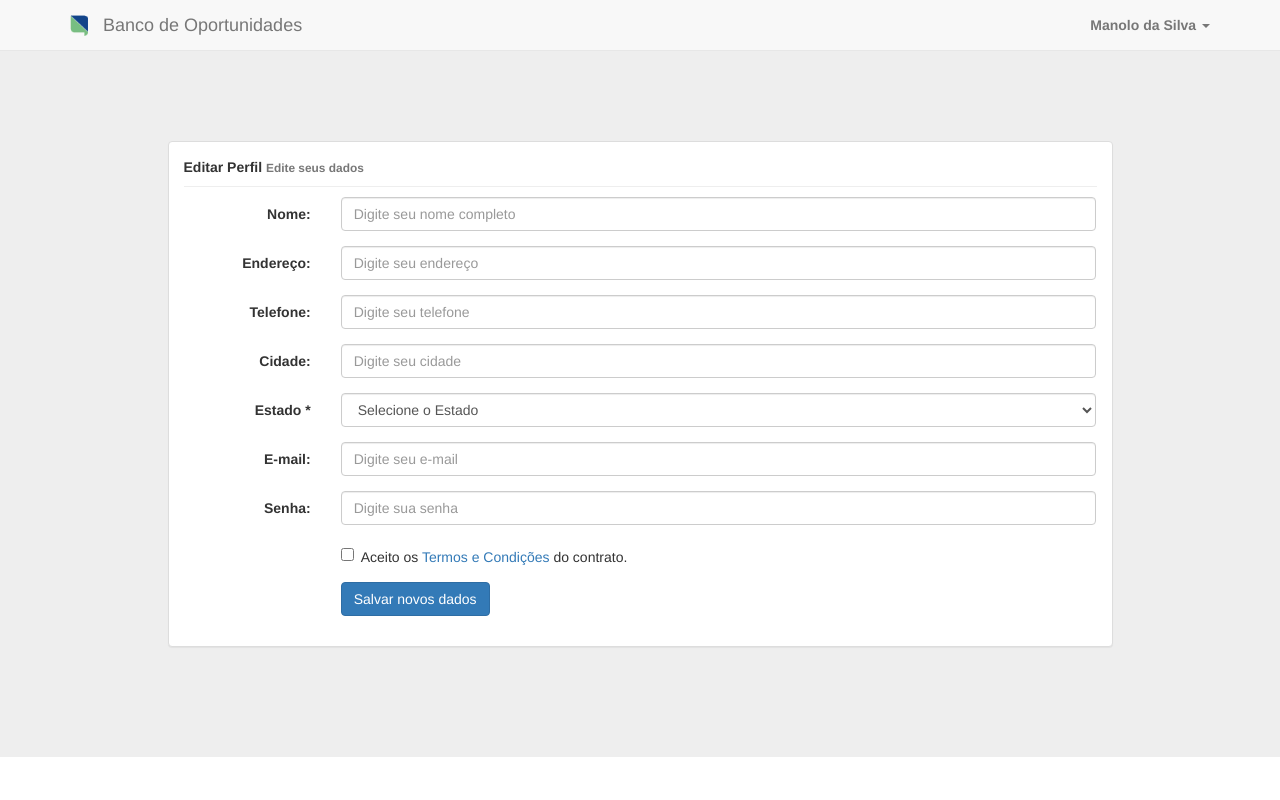
After one commit to MatheusRibak/BancoDeOportunidades, a CodeIgniter app: the page made by application/views/editar_perfil_academico.php in a window 1280 px wide. The commit adds this page. Run offline with CodeIgniter, Linux system fonts and the light colour scheme; data that the repository does not hold is empty.

Commit message:
Dia de mostrar o que foi para o cliente, estamos com medogit add *!

```diff
--- /dev/null
+++ b/application/core/MY_Controller.php
@@ -0,0 +1,13 @@
+<?php
+
+class MY_ControllerLogado extends CI_Controller{
+
+  function __construct(){
+    parent::__construct();
+
+      if(! $this->session->userdata('logado')){
+        redirect('Academico/carregaLogin');
+      }
+
+  }
+}
--- a/application/models/academico_model.php
+++ b/application/models/academico_model.php
@@ -7,6 +7,13 @@ class Academico_model extends CI_Model {
          $this->db->insert('academico', $data);
     }
 
+    function getAcademico($id_academico) {
+        $id_academico = (int) $id_academico;
+        $this->db->where('id_academico', $id_academico);
+        return $this->db->get('academico');
+    }
+
+
 
 
 
--- a/application/views/cadastra_experiencia.php
+++ b/application/views/cadastra_experiencia.php
@@ -70,7 +70,7 @@
                     Experiencia Cadastrada com sucesso!
                   </div>
               <?php } ?>
-							<form class="form-horizontal" action="<?= base_url('academico/salvaExp') ?>" method="post">
+							<form class="form-horizontal" action="<?= base_url('Painel_academico/salvaExp') ?>" method="post">
 								<div class="form-group">
 									<label for="nome" class="col-sm-2 control-label">Ocupação</label>
 
--- a/application/views/cadastra_formacao.php
+++ b/application/views/cadastra_formacao.php
@@ -71,7 +71,7 @@
                       Formação Cadastrada com sucesso!
                   </div>
               <?php } ?>
-							<form class="form-horizontal" action="<?= base_url('academico/salvaFormacao') ?>" method="post">
+							<form class="form-horizontal" action="<?= base_url('Painel_academico/salvaFormacao') ?>" method="post">
 								<div class="form-group">
 									<label for="nome" class="col-sm-2 control-label">Nome do curso</label>
 
--- /dev/null
+++ b/application/views/editar_perfil_academico.php
@@ -0,0 +1,183 @@
+<!DOCTYPE html>
+<html lang="pt-br">
+
+<head>
+	<meta charset="utf-8">
+	<meta http-equiv="X-UA-Compatible" content="IE=edge">
+	<meta name="viewport" content="width=device-width, initial-scale=1">
+	<title>Banco de Oportunidades</title>
+
+  <link rel="icon" href="<?= base_url('assets/img/favicon.png') ?>">
+  <link rel="stylesheet" href="<?= base_url('assets/css/style.css') ?>" type="text/css">
+  <link rel="stylesheet" href="<?= base_url('assets/css/bootstrap.min.css') ?>" type="text/css">
+  <link rel="stylesheet" href="<?= base_url('assets/fonts/font-awesome-4.3.0/css/font-awesome.min.css') ?>" type="text/css">
+</head>
+
+<body>
+<nav class="navbar navbar-default navbar-fixed-top no-radius no-margin" role="navigation">
+	<div class="container">
+		<div class="navbar-header">
+			<button type="button" class="navbar-toggle collapsed" data-toggle="collapse" data-target="#navbar-collapse-1">
+				<span class="sr-only">Toggle navigation</span>
+				<span class="icon-bar"></span>
+				<span class="icon-bar"></span>
+				<span class="icon-bar"></span>
+			</button>
+			<a href="#" class="navbar-brand">
+				<img src="<?= base_url('assets/img/favicon.png') ?>" alt="logo">
+			</a>
+			<a class="navbar-brand hidden-xs" href="index.php">Banco de Oportunidades</a>
+		</div>
+		<div class="collapse navbar-collapse" id="navbar-collapse-1">
+			<ul class="nav navbar-nav navbar-right">
+				<li class="dropdown">
+					<a href="#" class="dropdown-toggle" data-toggle="dropdown">
+						<b>Manolo da Silva</b> <span class="caret"></span>
+					</a>
+					<ul class="dropdown-menu">
+						<li>
+							<a href="#"><i class="fa fa-file-text fa-fw"></i> Meu Currículo</a>
+						</li>
+						<li>
+							<a href="#"><i class="fa fa-wrench fa-fw"></i> Editar Perfil</a>
+						</li>
+						<li class="divider"></li>
+						<li>
+							<a href="#"><i class="fa fa-sign-out fa-fw"></i> Sair</a>
+						</li>
+					</ul>
+				</li>
+			</ul>
+		</div>
+	</div>
+</nav>
+<div class="page-content">
+	<div class="form-add-content">
+		<div class="container">
+			<div class="row">
+				<div class="col-md-offset-1 col-md-10">
+					<div class="panel panel-default">
+						<div class="panel-body">
+							<div class="pn-heading">
+								<span class="pull-left">
+									<strong>Editar Perfil
+										<small class="text-muted">Edite seus dados</small>
+									</strong>
+								</span>
+							</div>
+              <?php if ($this->input->get('aviso') == 1) { ?>
+                  <div class="alert alert-success">
+                    Experiencia Cadastrada com sucesso!
+                  </div>
+              <?php } ?>
+              <form class="form-horizontal"  method="POST" action="<?= base_url('academico/perfilEditado') ?>">
+                  <div class="form-group">
+                      <label for="nome" class="col-sm-2 control-label">Nome:</label>
+
+                      <div class="col-sm-10">
+                          <input type="text" class="form-control" id="nome" name = "nome" value="<?php echo $dadosAcademico->nome ?>" placeholder="Digite seu nome completo" required>
+                      </div>
+                  </div>
+                  <div class="form-group">
+                      <label for="nome" class="col-sm-2 control-label">Endereço:</label>
+
+                      <div class="col-sm-10">
+                          <input type="text" class="form-control" id="nome" name = "endereco" value="<?php echo $dadosAcademico->endereco ?>" placeholder="Digite seu endereço" required>
+                      </div>
+                  </div>
+                  <div class="form-group">
+                      <label for="nome" class="col-sm-2 control-label">Telefone:</label>
+
+                      <div class="col-sm-10">
+                          <input type="text" class="form-control" id="nome" name = "telefone" value="<?php echo $dadosAcademico->telefone ?>" placeholder="Digite seu telefone" required>
+                      </div>
+                  </div>
+
+                  <div class="form-group">
+                      <label for="nome" class="col-sm-2 control-label">Cidade:</label>
+
+                      <div class="col-sm-10">
+                          <input type="text" class="form-control" id="nome" name = "cidade" value="<?php echo $dadosAcademico->cidade ?>" placeholder="Digite seu cidade" required>
+                      </div>
+                  </div>
+
+                  <div class="form-group">
+                      <label for="estado" class="col-sm-2 control-label">Estado  *</label>
+                      <div class="col-sm-10">
+                          <select name="estado" lang="pt" class="form-control" name = "estado" required="" value="">
+                              <option value="">Selecione o Estado</option>
+                              <option value="AC">Acre</option>
+                              <option value="AL">Alagoas</option>
+                              <option value="AM">Amazonas</option>
+                              <option value="AP">Amapá</option>
+                              <option value="BA">Bahia</option>
+                              <option value="CE">Ceará</option>
+                              <option value="DF">Distrito Federal</option>
+                              <option value="ES">Espírito Santo</option>
+                              <option value="GO">Goiás</option>
+                              <option value="MA">Maranhão</option>
+                              <option value="MT">Mato Grosso</option>
+                              <option value="MS">Mato Grosso do Sul</option>
+                              <option value="MG">Minas Gerais</option>
+                              <option value="PA">Pará</option>
+                              <option value="PB">Paraíba</option>
+                              <option value="PR">Paraná</option>
+                              <option value="PE">Pernambuco</option>
+                              <option value="PI">Piauí</option>
+                              <option value="RJ">Rio de Janeiro</option>
+                              <option value="RN">Rio Grande do Norte</option>
+                              <option value="RO">Rondônia</option>
+                              <option value="RS">Rio Grande do Sul</option>
+                              <option value="RR">Roraima</option>
+                              <option value="SC">Santa Catarina</option>
+                              <option value="SE">Sergipe</option>
+                              <option value="SP">São Paulo</option>
+                              <option value="TO">Tocantins</option>
+                          </select>
+                      </div>
+                  </div>
+                  <div class="form-group">
+                      <label for="email-cad" class="col-sm-2 control-label">E-mail:</label>
+
+                      <div class="col-sm-10">
+                          <input type="email" class="form-control" name = "email" id="email-cad" value="<?php echo $dadosAcademico->email?>" placeholder="Digite seu e-mail" required>
+                      </div>
+                  </div>
+                  <div class="form-group">
+                      <label for="senha" class="col-sm-2 control-label">Senha:</label>
+
+                      <div class="col-sm-10">
+                          <input type="password" class="form-control" name = "senha" id="senha" placeholder="Digite sua senha" required>
+                      </div>
+                  </div>
+
+                  <div class="form-group">
+                      <div class="col-sm-offset-2 col-sm-10">
+                          <div class="checkbox">
+                              <label>
+                                  <input type="checkbox" required> Aceito os
+                              </label>
+                              <a href="#" data-toggle="modal" data-target="#modal-contrato">Termos e Condições</a> do contrato.
+                          </div>
+                      </div>
+                  </div>
+                  <div class="form-group">
+                      <div class="col-sm-offset-2 col-sm-10">
+                          <button type="submit" class="btn btn-primary">Salvar novos dados</button>
+                      </div>
+                  </div>
+                  <input type="hidden" name="data_cadastro" value="<?php echo date('Y/m/d'); ?>"/>
+              </form>
+						</div>
+					</div>
+				</div>
+			</div>
+		</div>
+	</div>
+</div>
+<script src="<?= base_url('assets/js/jquery.js') ?>"></script>
+<script src="<?= base_url('assets/js/bootstrap.min.js') ?>"></script>
+<script src="<?= base_url('assets/js/scripts.js') ?>"></script>
+</body>
+
+</html>
```
Also changed, not shown: application/controllers/Academico.php (+6 -67 lines), application/controllers/Painel_academico.php (added, +115 -0 lines), application/models/Formacao_model.php (+7 -0 lines), application/views/painel_academico.php (+9 -8 lines).
